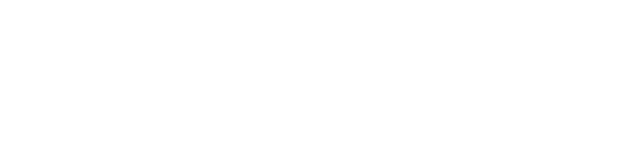
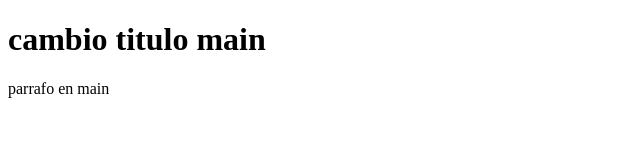
Before and after one commit to erk282/ejer26, a plain HTML site: page index2.html in a window 1280 px wide. Shown: the whole page, without its empty margins (0-640 px from the left). Drawn offline with Linux system fonts and the light colour scheme.

Commit message:
cambio  class 3 y parrafo

```diff
--- a/index2.html
+++ b/index2.html
@@ -6,6 +6,8 @@
     <title>ejer26 2</title>
 </head>
 <body>
+    <h1 class="conflict3">cambio titulo main</h1>
+    <p>parrafo en main</p>
 
 
 </body>
```
